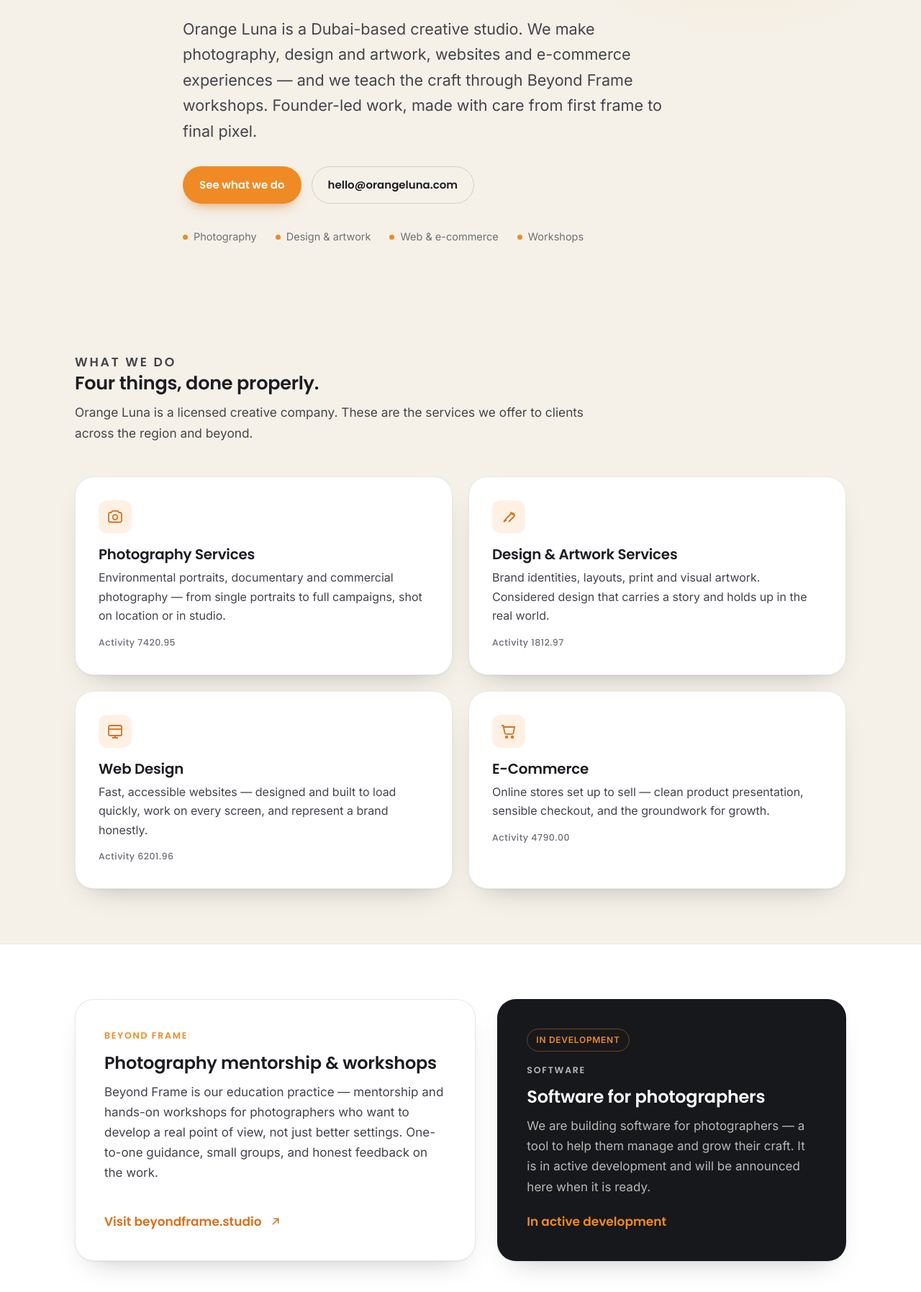
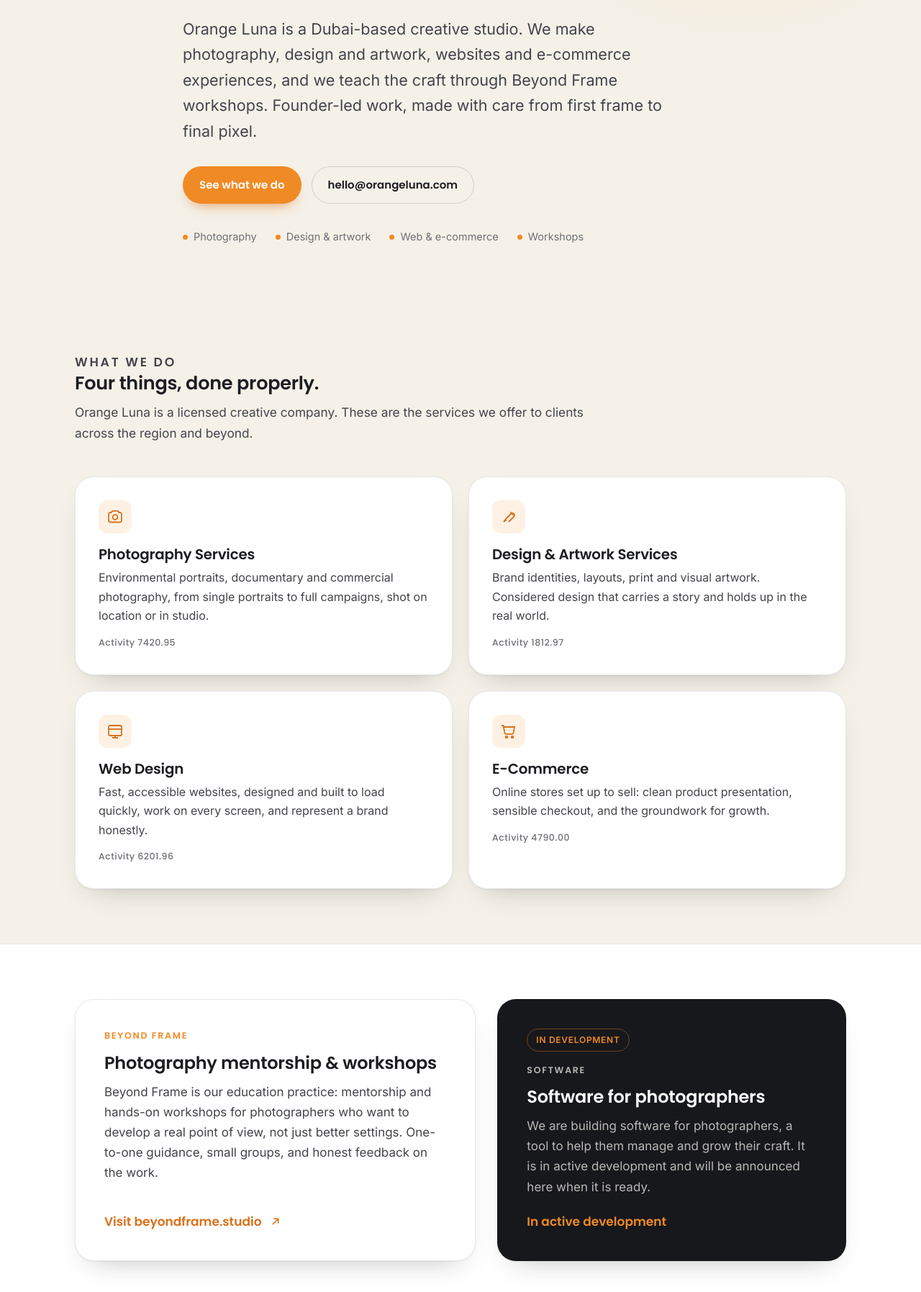
Before and after one commit to fardinfardh/orangeluna, a plain HTML site: page index.html in a window 1280 px wide. Shown: the part 425-2220 px from the top of the page at 72% size. Drawn offline with Linux system fonts and the light colour scheme.

Commit message:
Replace em dashes with commas/colons across site

```diff
--- a/index.html
+++ b/index.html
@@ -3,7 +3,7 @@
 <head>
 <meta charset="utf-8">
 <meta name="viewport" content="width=device-width, initial-scale=1">
-<title>Orange Luna — Creative Studio in Dubai</title>
+<title>Orange Luna: Creative Studio in Dubai</title>
 <meta name="description" content="Orange Luna is a Dubai-based creative studio offering photography, design and artwork, web design and e-commerce services, plus Beyond Frame photography workshops. Software for photographers in development.">
 <link rel="canonical" href="https://orangeluna.com/">
 <meta name="theme-color" content="#F5F1E8">
@@ -11,12 +11,12 @@
 <!-- Open Graph / social -->
 <meta property="og:type" content="website">
 <meta property="og:site_name" content="Orange Luna">
-<meta property="og:title" content="Orange Luna — Creative Studio in Dubai">
+<meta property="og:title" content="Orange Luna: Creative Studio in Dubai">
 <meta property="og:description" content="Photography, design, web and e-commerce from a Dubai-based creative studio. Home of Beyond Frame workshops.">
 <meta property="og:url" content="https://orangeluna.com/">
 <meta property="og:image" content="https://orangeluna.com/og-image.jpg">
 <meta name="twitter:card" content="summary_large_image">
-<meta name="twitter:title" content="Orange Luna — Creative Studio in Dubai">
+<meta name="twitter:title" content="Orange Luna: Creative Studio in Dubai">
 <meta name="twitter:description" content="Photography, design, web and e-commerce from a Dubai-based creative studio.">
 <meta name="twitter:image" content="https://orangeluna.com/og-image.jpg">
 
@@ -90,7 +90,7 @@
       <h1>We help brands and people <span class="accent">see</span> and be seen.</h1>
       <p class="lede">
         Orange Luna is a Dubai-based creative studio. We make photography, design and artwork,
-        websites and e-commerce experiences — and we teach the craft through Beyond Frame workshops.
+        websites and e-commerce experiences, and we teach the craft through Beyond Frame workshops.
         Founder-led work, made with care from first frame to final pixel.
       </p>
       <div class="hero-actions">
@@ -121,7 +121,7 @@
             <svg viewBox="0 0 24 24" fill="none" stroke="currentColor" stroke-width="1.8"><path d="M3 8.5A2.5 2.5 0 0 1 5.5 6h1.2l1-1.6a1 1 0 0 1 .85-.47h6.9a1 1 0 0 1 .85.47L17.3 6h1.2A2.5 2.5 0 0 1 21 8.5V17a2.5 2.5 0 0 1-2.5 2.5h-13A2.5 2.5 0 0 1 3 17z"/><circle cx="12" cy="12.5" r="3.4"/></svg>
           </div>
           <h3>Photography Services</h3>
-          <p>Environmental portraits, documentary and commercial photography — from single portraits to full campaigns, shot on location or in studio.</p>
+          <p>Environmental portraits, documentary and commercial photography, from single portraits to full campaigns, shot on location or in studio.</p>
           <span class="code">Activity 7420.95</span>
         </article>
 
@@ -139,7 +139,7 @@
             <svg viewBox="0 0 24 24" fill="none" stroke="currentColor" stroke-width="1.8"><rect x="3" y="4" width="18" height="14" rx="2"/><path d="M3 9h18"/><path d="M8 21h8M12 18v3"/></svg>
           </div>
           <h3>Web Design</h3>
-          <p>Fast, accessible websites — designed and built to load quickly, work on every screen, and represent a brand honestly.</p>
+          <p>Fast, accessible websites, designed and built to load quickly, work on every screen, and represent a brand honestly.</p>
           <span class="code">Activity 6201.96</span>
         </article>
 
@@ -148,7 +148,7 @@
             <svg viewBox="0 0 24 24" fill="none" stroke="currentColor" stroke-width="1.8"><path d="M5 6h15l-1.4 8.2a2 2 0 0 1-2 1.7H8.5a2 2 0 0 1-2-1.6L4.5 4H2"/><circle cx="9" cy="20" r="1.3"/><circle cx="17" cy="20" r="1.3"/></svg>
           </div>
           <h3>E-Commerce</h3>
-          <p>Online stores set up to sell — clean product presentation, sensible checkout, and the groundwork for growth.</p>
+          <p>Online stores set up to sell: clean product presentation, sensible checkout, and the groundwork for growth.</p>
           <span class="code">Activity 4790.00</span>
         </article>
 
@@ -165,7 +165,7 @@
           <p class="tag">Beyond Frame</p>
           <h3>Photography mentorship &amp; workshops</h3>
           <p>
-            Beyond Frame is our education practice — mentorship and hands-on workshops for
+            Beyond Frame is our education practice: mentorship and hands-on workshops for
             photographers who want to develop a real point of view, not just better settings.
             One-to-one guidance, small groups, and honest feedback on the work.
           </p>
@@ -181,7 +181,7 @@
           <p class="tag">Software</p>
           <h3>Software for photographers</h3>
           <p>
-            We are building software for photographers — a tool to help them manage and grow
+            We are building software for photographers, a tool to help them manage and grow
             their craft. It is in active development and will be announced here when it is ready.
           </p>
           <div class="spacer"></div>
@@ -244,7 +244,7 @@
     <div class="footer-top">
       <div class="footer-brand">
         <div class="wordmark"><span class="o">ORANGE</span> LUNA</div>
-        <p>A creative studio from Dubai — photography, design, web and e-commerce, and Beyond Frame workshops.</p>
+        <p>A creative studio from Dubai: photography, design, web and e-commerce, and Beyond Frame workshops.</p>
       </div>
       <nav class="footer-nav" aria-label="Footer">
         <div class="footer-col">
```
Also changed, not shown: privacy.html (+1 -1 lines), support.html (+3 -3 lines), 1 other file.
